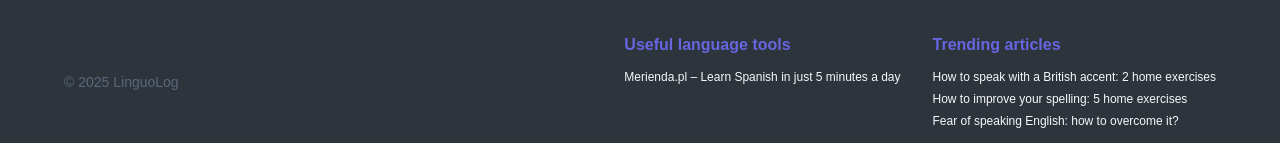
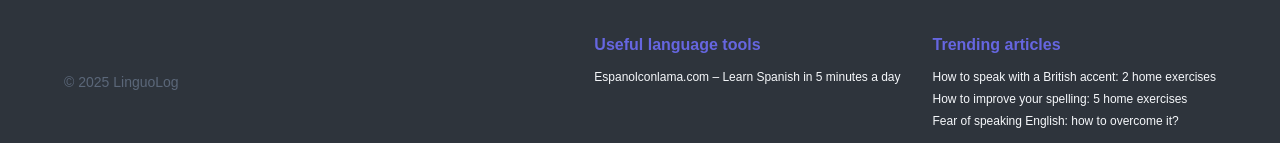
Before and after one commit to JacekKraj/linguamate, a Next.js app: page / in a window 1280 px wide. Shown: the part 658-801 px from the top of the page. Built offline with nearby package versions, Linux system fonts and the light colour scheme.

Commit message:
change merienda backlink

```diff
--- a/src/components/common/footer/Footer.tsx
+++ b/src/components/common/footer/Footer.tsx
@@ -9,8 +9,8 @@ export const Footer = () => {
       <div className={styles.footerLinksSection}>
         <div className={styles.footerLinkGroup}>
           <p className={styles.footerLinkGroupHeader}>Useful language tools</p>
-          <a className={styles.footerLinkItem} href="https://merienda.pl/">
-            Merienda.pl – Learn Spanish in just 5 minutes a day
+          <a className={styles.footerLinkItem} href="https://www.espanolconlama.com/">
+            Espanolconlama.com – Learn Spanish in 5 minutes a day
           </a>
         </div>
         <div className={styles.footerLinkGroup}>
```
